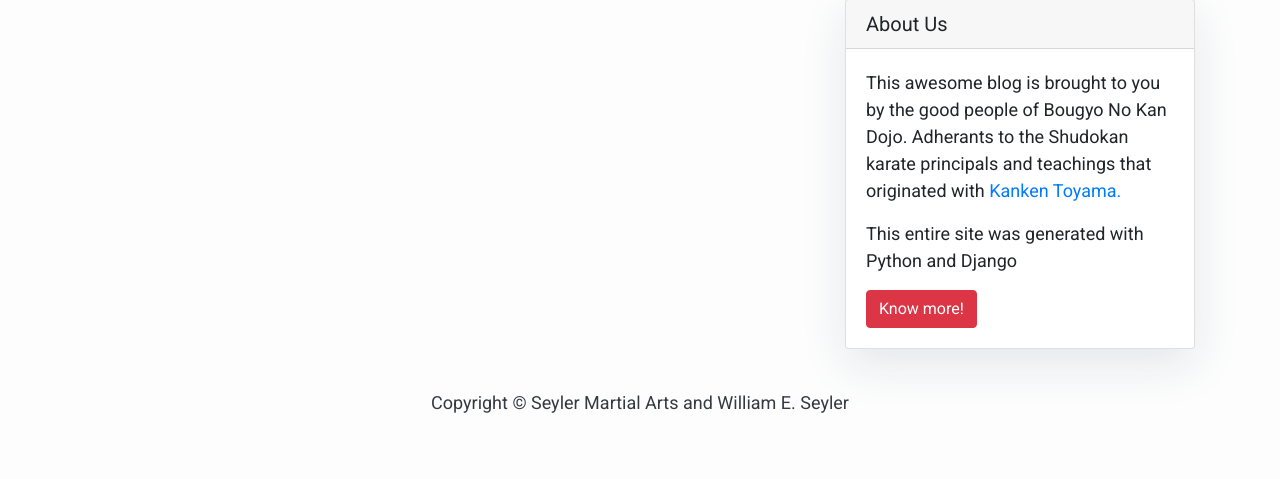
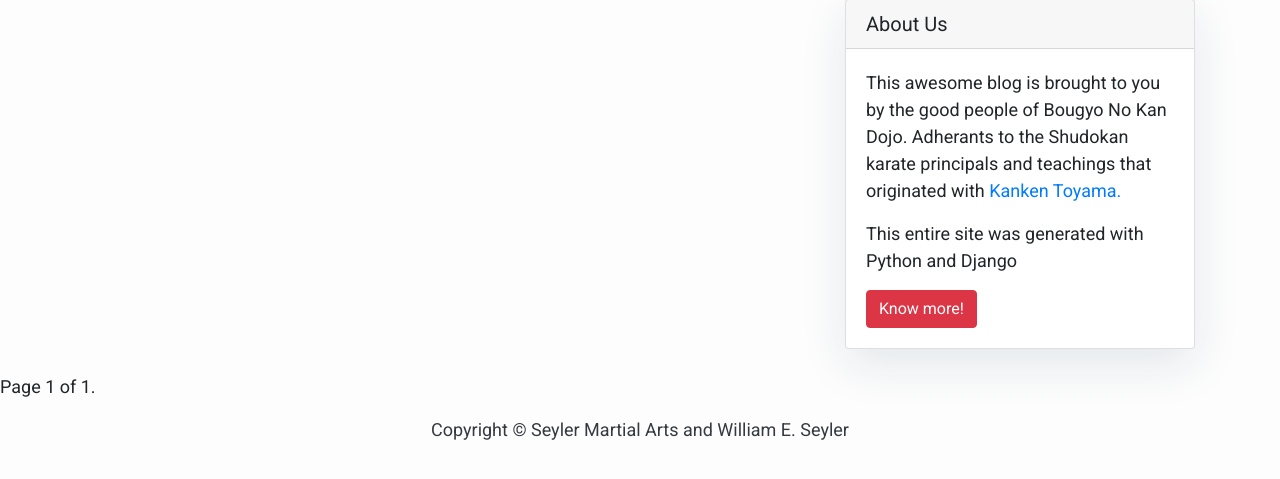
Before and after one commit to wseyler/ikyoshi_project, a Django app: page /blog/ in a window 1280 px wide. Shown: the part 209-688 px from the top of the page. Run offline with Django 3.2, Linux system fonts and the light colour scheme; data that the repository does not hold is empty; some libraries are stand-ins or nearby versions.

Commit message:
Updated Posts of the Blog system to allow for pagination.

```diff
--- a/blog/templates/blog/index.html
+++ b/blog/templates/blog/list.html
@@ -34,7 +34,7 @@
     <div class="row">
         <!-- Blog Entries Column -->
         <div class="col-md-8 mt-3 left">
-            {% for post in post_list %}
+            {% for post in posts %}
             <div class="card mb-4">
                 <div class="card-body">
                     <h2 class="card-title">{{ post.title }}</h2>
@@ -48,4 +48,5 @@
         {% block sidebar %} {% include 'pages/sidebar.html' %} {% endblock sidebar %}
     </div>
 </div>
-{%endblock%}
+{% include 'pages/pagination.html' with page=page_obj %}
+{% endblock %}
--- a/blog/urls.py
+++ b/blog/urls.py
@@ -2,6 +2,6 @@ from blog import views
 from django.urls import path
 
 urlpatterns = [
-    path('', views.PostList.as_view(), name='post_home'),
+    path('', views.PostListView.as_view(), name='post_list'),
     path('<slug:slug>/', views.post_detail, name='post_detail'),
 ]
--- a/blog/views.py
+++ b/blog/views.py
@@ -3,9 +3,11 @@ from .models import Post
 from .forms import CommentForm
 from django.shortcuts import render, get_object_or_404
 
-class PostList(generic.ListView):
+class PostListView(generic.ListView):
     queryset = Post.published.all().order_by('-created')
-    template_name = 'blog/index.html'
+    context_object_name = 'posts'
+    paginate_by = 3
+    template_name = 'blog/list.html'
 
 class PostDetail(generic.DetailView):
     model = Post
--- /dev/null
+++ b/pages/templates/pages/pagination.html
@@ -0,0 +1,13 @@
+<div class='pagination'>
+  <span class="step-links">
+    {% if page.has_previous %}
+      <a href="?page={{ page.previous_page_number }}">Previous</a>
+    {% endif %}
+    <span class="current">
+      Page {{ page.number }} of {{ page.paginator.num_pages }}.
+    </span>
+    {% if page.has_next %}
+      <a href="?page={{ page.next_page_number }}">Next</a>
+    {% endif %}
+  </span>
+</div>
```
